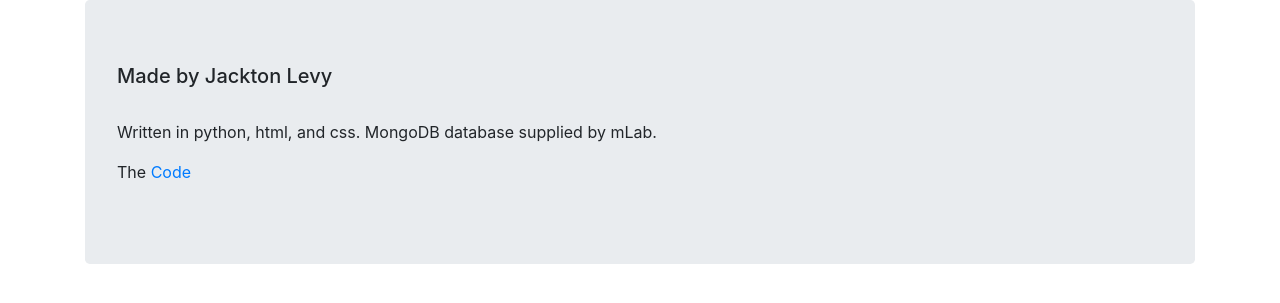
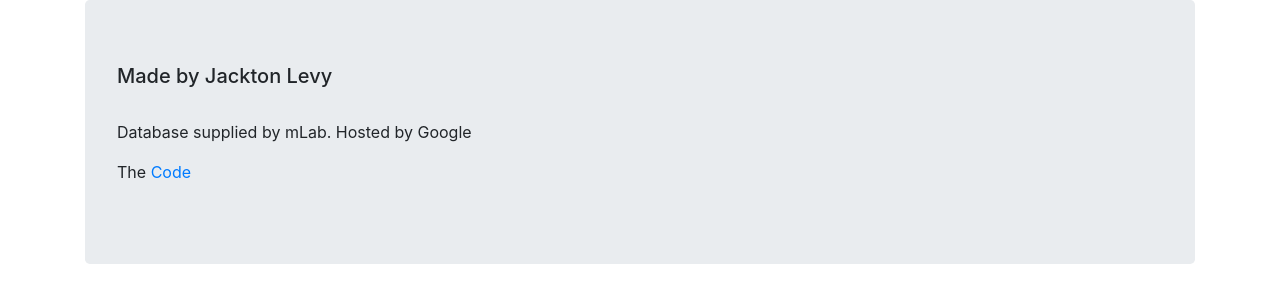
Before and after one commit to JacktonL/ComputerInventory, a Flask app: page /about in a window 1280 px wide. Shown: the part 56-359 px from the top of the page. Run offline with Flask 2, Linux system fonts and the light colour scheme; parts of the project's set-up code (start-up, migrations or seed data) failed here and were passed over; some libraries are stand-ins or nearby versions.

Commit message:
minor tweaks

```diff
--- a/app/routes/index.py
+++ b/app/routes/index.py
@@ -12,6 +12,8 @@ google_auth = GoogleClient(
                ".apps.googleusercontent.com"),
     client_secret="9UEX16NlzET-aPgdntBy7Bfi",
     redirect_uri="https://computerinv-216303.appspot.com/oauth2callback"
+    # "http://localhost:5000/oauth2callback"
+    # "https://computerinv-216303.appspot.com/oauth2callback"
 )
 
 
@@ -56,7 +58,7 @@ def google_oauth2callback():
 
 @app.route("/logout")
 def logout():
-
+    session.pop("access_token")
     session.pop("displayName")
 
     return redirect("/")
--- a/app/templates/about.html
+++ b/app/templates/about.html
@@ -4,7 +4,7 @@
     <div class="jumbotron">
         <h5>Made by Jackton Levy</h5>
         <br>
-        <p>Written in python, html, and css. MongoDB database supplied by mLab.</p>
+        <p>Database supplied by mLab. Hosted by Google</p>
         <p>The <a href="https://github.com/JacktonL/ComputerInventory">Code</a></p>
     </div>
 {% endblock %}
```
